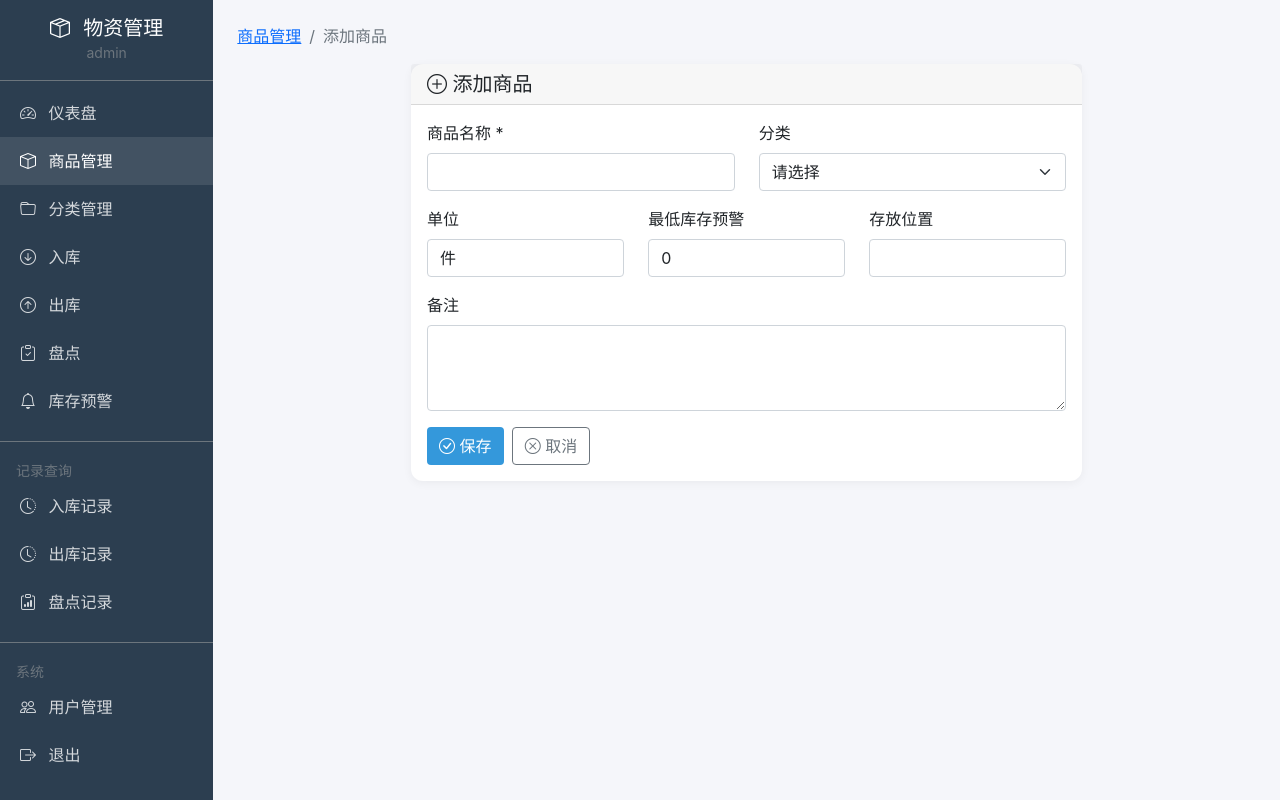
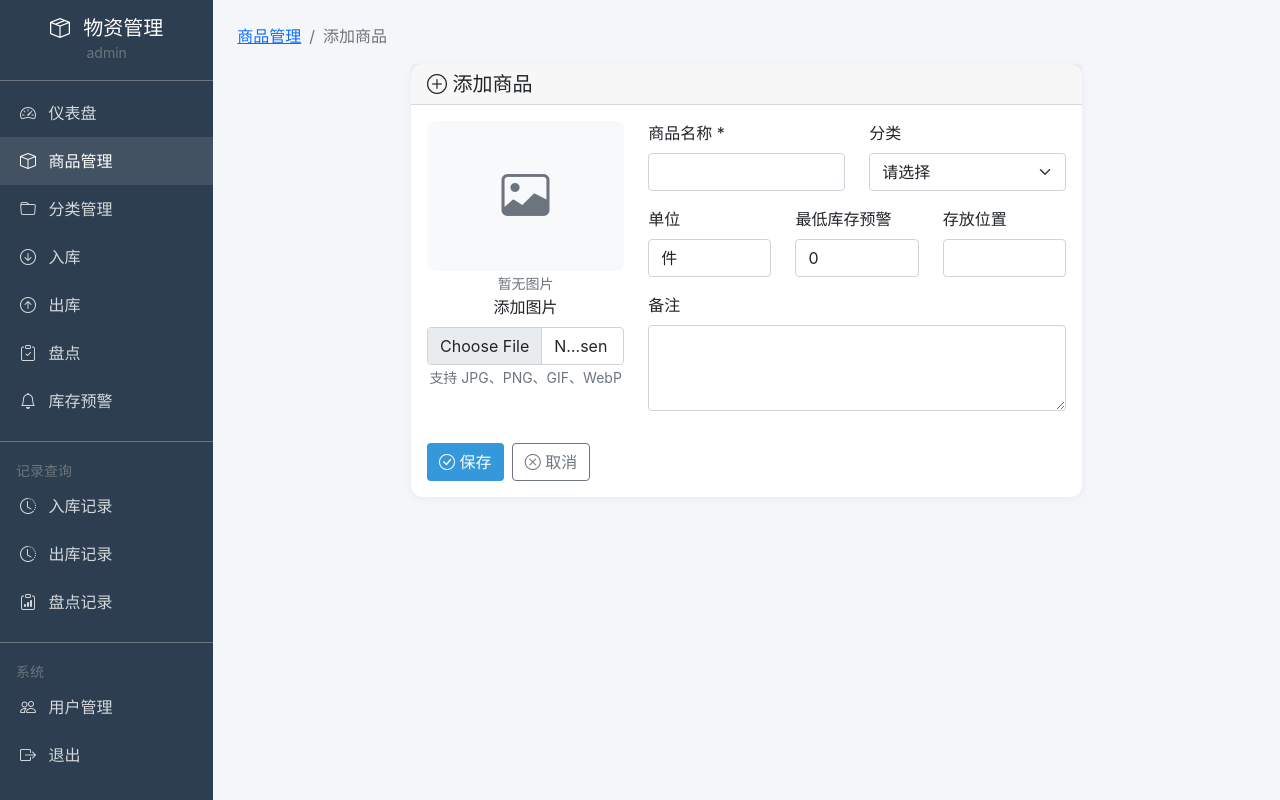
Before and after one commit to srockci/inventory-system, a Flask app: page /product/add in a window 1280 px wide. Run offline with Flask 3, Linux system fonts and the light colour scheme; the visitor is signed in with stand-in values (Sample User, id 1); data comes from the database, SQL or seed files in the repository.

Commit message:
feat: 移除登录页默认密码提示 + 添加商品图片功能
- login.html 移除默认账号密码提示
- Product 模型添加 image_url 字段
- 添加图片上传功能和路由
- product_form.html 支持上传/更换商品图片
- products.html 列表显示商品缩略图
- 静态文件持久化（docker-compose volumes）
- .gitignore 排除上传目录

```diff
--- a/app.py
+++ b/app.py
@@ -13,11 +13,27 @@ import io
 import base64
 from datetime import datetime, timedelta
 import os
+from werkzeug.utils import secure_filename
+
+UPLOAD_FOLDER = 'static/uploads'
+ALLOWED_EXTENSIONS = {'png', 'jpg', 'jpeg', 'gif', 'webp'}
 
 app = Flask(__name__)
 app.secret_key = os.urandom(24)
 app.config['SQLALCHEMY_DATABASE_URI'] = 'sqlite:///inventory.db'
 app.config['SQLALCHEMY_TRACK_MODIFICATIONS'] = False
+app.config['UPLOAD_FOLDER'] = UPLOAD_FOLDER
+
+def allowed_file(filename):
+    return '.' in filename and filename.rsplit('.', 1)[1].lower() in ALLOWED_EXTENSIONS
+
+def upload_image(file):
+    if file and allowed_file(file.filename):
+        ext = file.filename.rsplit('.', 1)[1].lower()
+        filename = f"{uuid.uuid4().hex}.{ext}"
+        file.save(os.path.join(UPLOAD_FOLDER, filename))
+        return filename
+    return None
 
 db = SQLAlchemy(app)
 
@@ -46,6 +62,7 @@ class Product(db.Model):
     min_stock = db.Column(db.Integer, default=0)  # 最低库存预警
     current_stock = db.Column(db.Integer, default=0)
     location = db.Column(db.String(100))  # 存放位置
+    image_url = db.Column(db.String(500))  # 商品图片路径
     remark = db.Column(db.Text)  # 备注
     created_at = db.Column(db.DateTime, default=datetime.utcnow)
     updated_at = db.Column(db.DateTime, default=datetime.utcnow, onupdate=datetime.utcnow)
@@ -207,6 +224,12 @@ def add_product():
         location = request.form.get('location', '')
         remark = request.form.get('remark', '')
 
+        # 处理图片上传
+        image_url = None
+        if 'image' in request.files:
+            file = request.files['image']
+            image_url = upload_image(file)
+
         product = Product(
             code=generate_code(),
             name=name,
@@ -214,6 +237,7 @@ def add_product():
             unit=unit,
             min_stock=min_stock,
             location=location,
+            image_url=image_url,
             remark=remark
         )
         db.session.add(product)
@@ -236,6 +260,15 @@ def edit_product(product_id):
         product.min_stock = request.form.get('min_stock', type=int, default=0)
         product.location = request.form.get('location', '')
         product.remark = request.form.get('remark', '')
+
+        # 处理图片上传（可选）
+        if 'image' in request.files:
+            file = request.files['image']
+            if file and file.filename:
+                new_image = upload_image(file)
+                if new_image:
+                    product.image_url = new_image
+
         db.session.commit()
         return redirect(url_for('products'))
 
--- a/docker-compose.yml
+++ b/docker-compose.yml
@@ -9,6 +9,8 @@ services:
     volumes:
       # 持久化数据库
       - ./instance:/app/instance
+      # 持久化上传的图片
+      - ./static/uploads:/app/static/uploads
     restart: unless-stopped
     environment:
       - FLASK_ENV=production
--- a/templates/login.html
+++ b/templates/login.html
@@ -24,9 +24,7 @@
                     </div>
                     <button type="submit" class="btn btn-primary w-100">登录</button>
                 </form>
-                <div class="text-center mt-3">
-                    <small class="text-muted">默认账号: admin / admin123</small>
-                </div>
+
             </div>
         </div>
     </div>
--- a/templates/product_form.html
+++ b/templates/product_form.html
@@ -17,7 +17,33 @@
                 <h5 class="mb-0"><i class="bi bi-{{ 'pencil' if product else 'plus-circle' }}"></i> {{ '编辑商品' if product else '添加商品' }}</h5>
             </div>
             <div class="card-body">
-                <form method="POST">
+                <form method="POST" enctype="multipart/form-data">
+                    <div class="row mb-3">
+                        <!-- 左侧：图片 -->
+                        <div class="col-md-4 text-center">
+                            {% if product and product.image_url %}
+                            <img src="{{ url_for('static', filename='uploads/' + product.image_url) }}"
+                                 alt="商品图片" class="img-thumbnail mb-2" style="max-height: 200px;">
+                            <div class="mb-2">
+                                <small class="text-muted">当前图片</small>
+                            </div>
+                            {% else %}
+                            <div class="bg-light d-flex align-items-center justify-content-center"
+                                 style="height: 150px; border-radius: 8px;">
+                                <i class="bi bi-image text-muted" style="font-size: 3rem;"></i>
+                            </div>
+                            <small class="text-muted">暂无图片</small>
+                            {% endif %}
+
+                            <div class="mb-3">
+                                <label class="form-label">{{ '更换图片' if product and product.image_url else '添加图片' }}</label>
+                                <input type="file" name="image" class="form-control" accept="image/*">
+                                <small class="text-muted">支持 JPG、PNG、GIF、WebP</small>
+                            </div>
+                        </div>
+
+                        <!-- 右侧：表单 -->
+                        <div class="col-md-8">
                             <div class="row mb-3">
                                 <div class="col-md-6">
                                     <label class="form-label">商品名称 *</label>
@@ -53,6 +79,8 @@
                                 <label class="form-label">备注</label>
                                 <textarea name="remark" class="form-control" rows="3">{{ product.remark if product else '' }}</textarea>
                             </div>
+                        </div>
+                    </div>
 
                     <div class="d-flex gap-2">
                         <button type="submit" class="btn btn-primary">
```
Also changed, not shown: templates/products.html (+13 -1 lines), 2 other files. Lines whose indentation alone changed are shown as unchanged.
